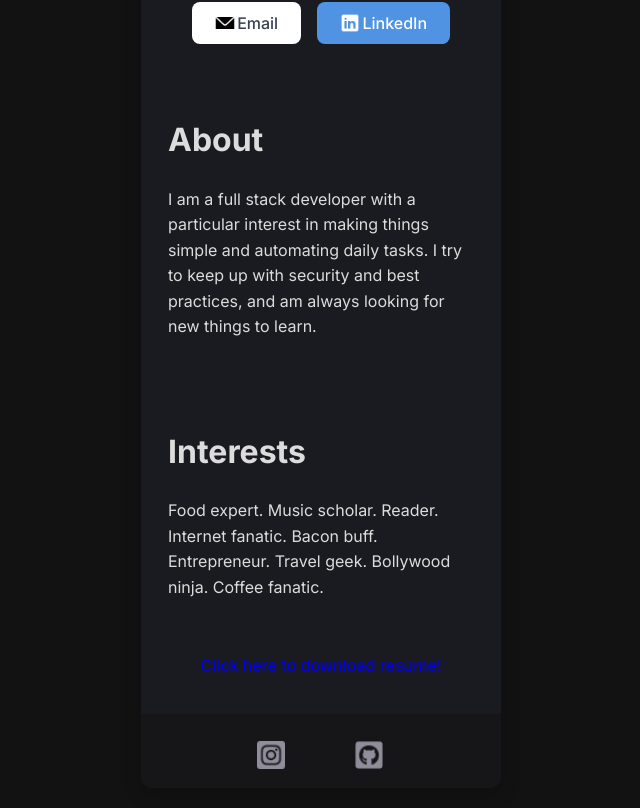
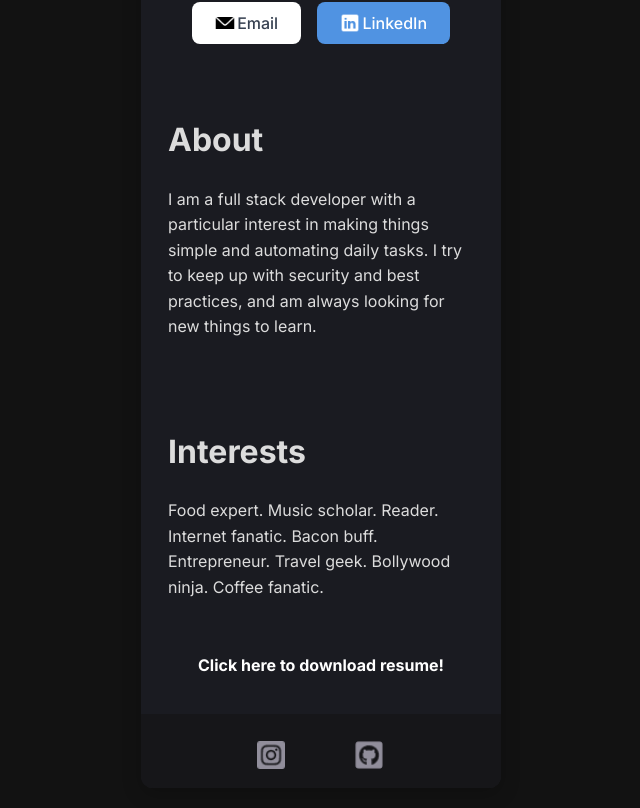
Before and after one commit to saraabraham/Business-Card, a React (Vite) app: page / in a window 1280 px wide. Shown: the part 528-1336 px from the top of the page, without its empty margins (319-959 px from the left). Built offline with nearby package versions, Linux system fonts and the light colour scheme.

Commit message:
Update App.css

```diff
--- a/src/App.css
+++ b/src/App.css
@@ -130,7 +130,7 @@ a:active {
     transform: scale(1.1);
 }
 
-.resume {
+.Resume {
     font-weight: bold;
     cursor: pointer;
     color:white;
```
